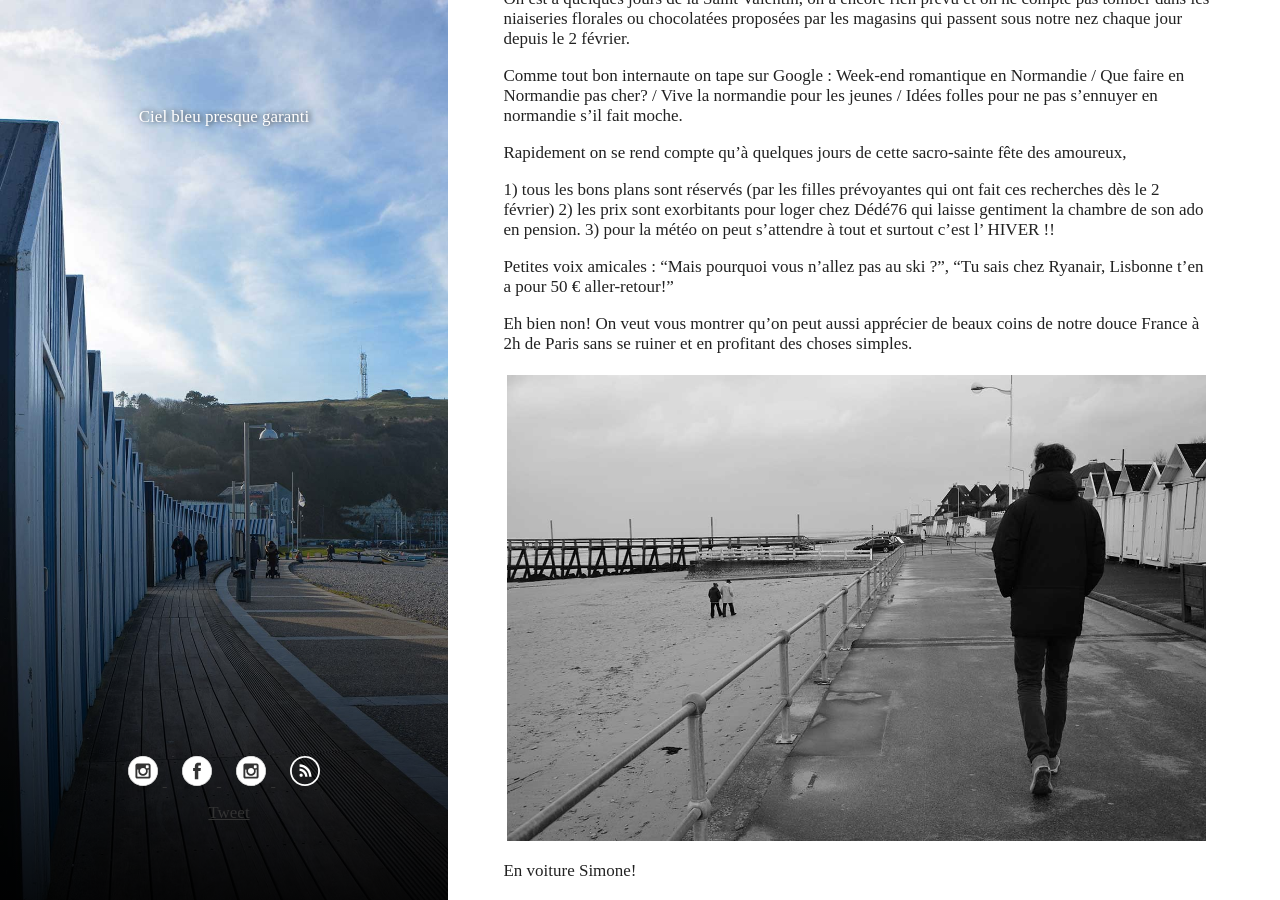
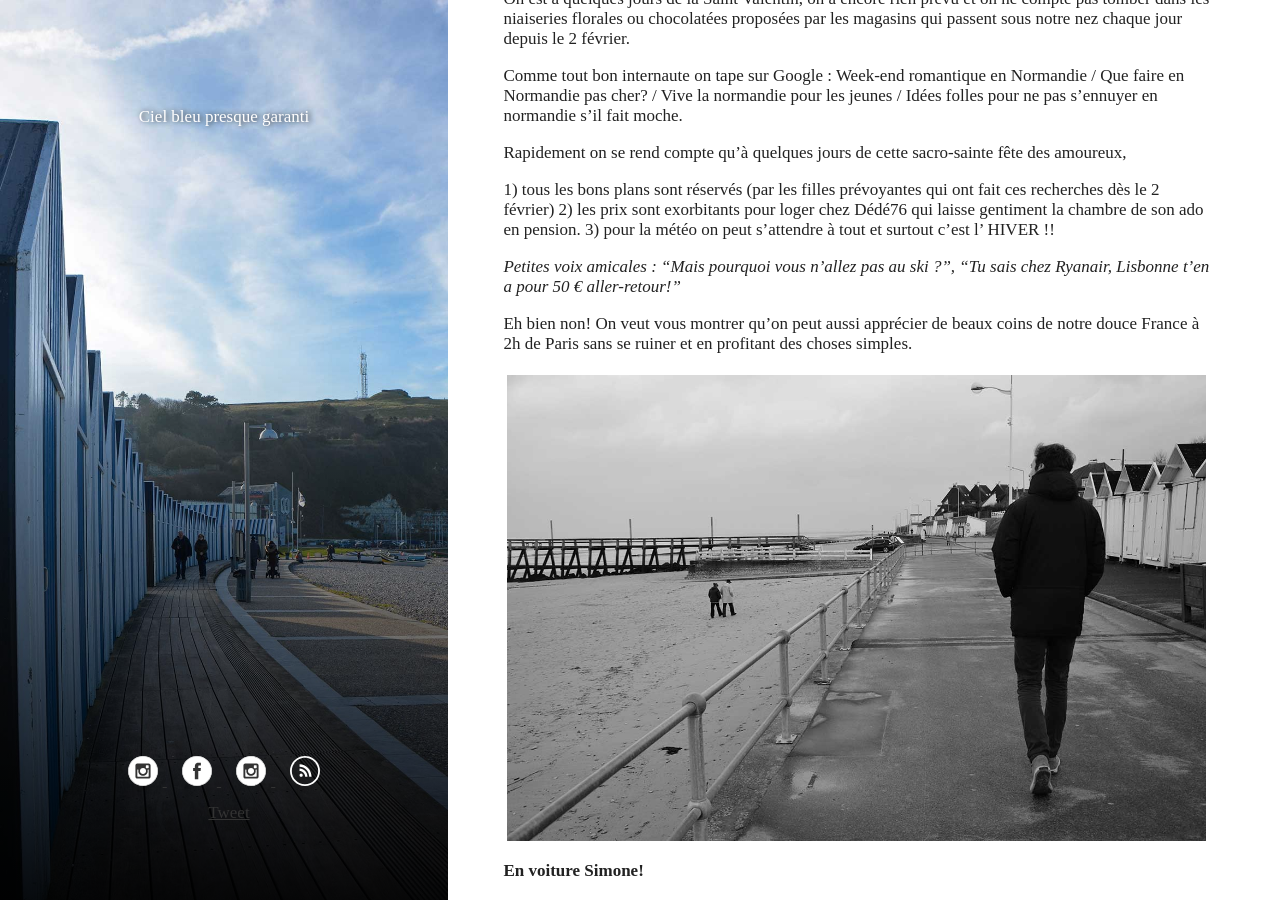
Before and after one commit to FlorentD/cairatuverras.github.io, a Jekyll site: the page built from _posts/2017-02-14-week-end-normandie_1.md, in a window 1280 px wide and 900 px high, scrolled down 946 px. Built offline with Jekyll 4.4.1, drawn with Linux system fonts in a browser that asks for light colours; comment, search, counter and statistics services are not loaded.

```diff
--- a/_posts/2017-02-14-week-end-normandie_1.md
+++ b/_posts/2017-02-14-week-end-normandie_1.md
@@ -23,7 +23,7 @@ Rapidement on se rend compte qu'à quelques jours de cette sacro-sainte fête de
 2) les prix sont exorbitants pour loger chez Dédé76 qui laisse gentiment la chambre de son ado en pension.
 3) pour la  météo on peut s'attendre à tout et surtout c'est l' HIVER !!
 
-Petites voix amicales : “Mais pourquoi vous n’allez pas au ski ?”,  “Tu sais chez Ryanair, Lisbonne t'en a pour 50 € aller-retour!”
+*Petites voix amicales : “Mais pourquoi vous n’allez pas au ski ?”,  “Tu sais chez Ryanair, Lisbonne t'en a pour 50 € aller-retour!”*
 
 Eh bien non! On veut vous montrer qu'on peut aussi apprécier de beaux coins de notre douce France à 2h de Paris sans se ruiner et en profitant des choses simples.
 
@@ -31,11 +31,11 @@ Eh bien non! On veut vous montrer qu'on peut aussi apprécier de beaux coins de
 [![railroad]({{ site.images }}/normandie_1/2_walk.jpg)]({{ site.images }}/normandie_1/2_walk.jpg)
 
 
-En voiture Simone!
+**En voiture Simone!**
 
 La route est plutôt directe en partant de Paris mais peut vite devenir longue et ennuyeuse surtout si vous passez par l'autoroute. Alors certes le détour par la campagne fait perdre un peu de temps, mais on gagne en paysages, en détente, en carburant et en péage.
 
-Le vent l’emportera.
+**Le vent l’emportera.**
 
 Direction tout d’abord Luc-sur-mer et sa plage où le froid avait fait fuir la plupart des touristes et ne laissait que quelques familles et couples profiter paisiblement d’une balade à marée basse et d’une vue surprenante sur sa jetée.
 
```
